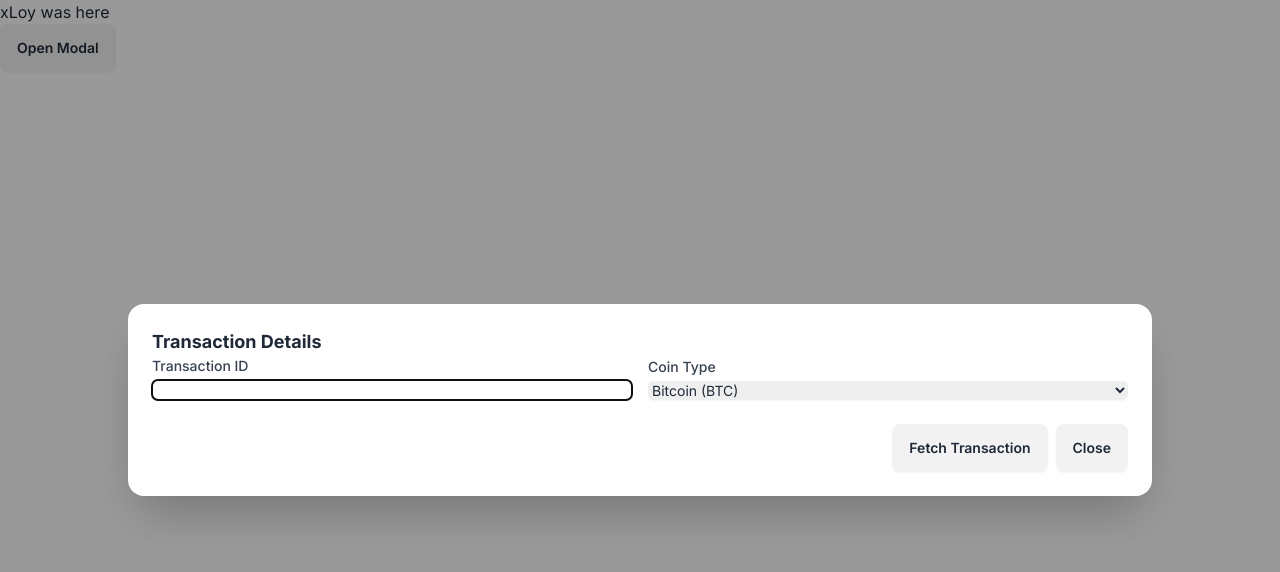
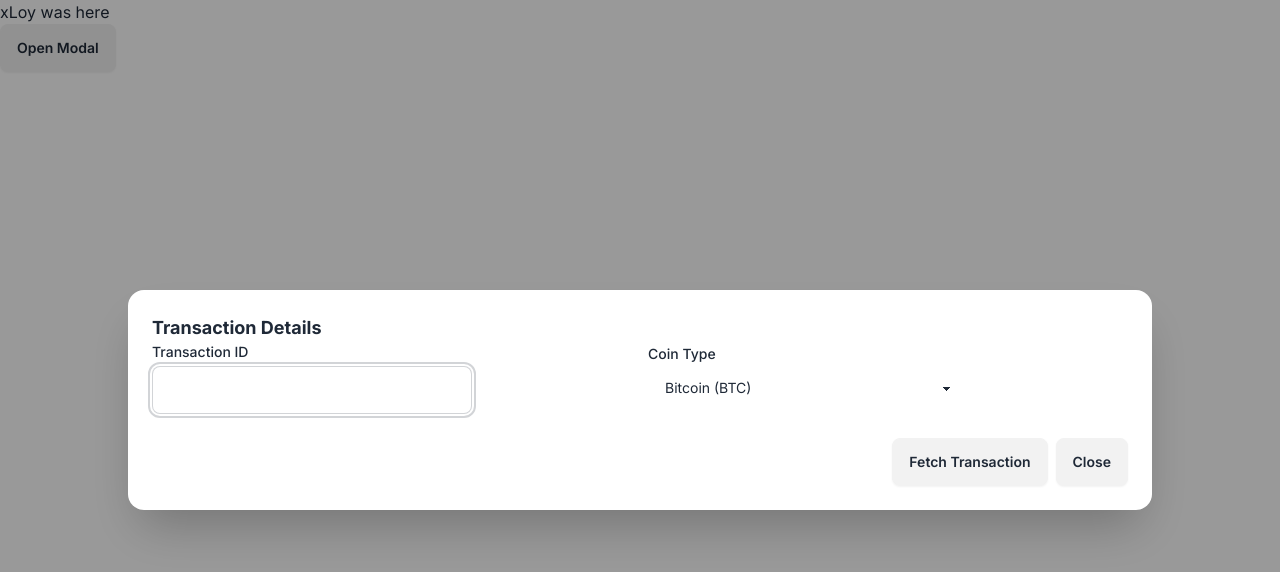
Before and after one commit to xloyb/MyHelpDesk, a Next.js app in the folder DiscordKeeper/: page /testingstuff in a window 1280 px wide. Both pictures are taken after a click on the button "Open Modal". Shown: the top 572 px of the page. Built offline with nearby package versions, Linux system fonts and the light colour scheme.

Commit message:
fixed bugs

```diff
--- a/DiscordKeeper/src/components/WebSocketChat/TransactionDetails.tsx
+++ b/DiscordKeeper/src/components/WebSocketChat/TransactionDetails.tsx
@@ -426,19 +426,19 @@ const TransactionDetails: React.FC<TransactionDetailsProps> = () => {
           <h3 className="font-bold text-lg">Transaction Details</h3>
           <div className="flex flex-col md:flex-row md:items-center space-y-4 md:space-y-0 md:space-x-4">
             <div className="flex-1">
-              <label className="block text-sm font-medium text-gray-700">Transaction ID</label>
+              <label className="block text-sm font-medium">Transaction ID</label>
               <input
-                type="text"
-                className="mt-1 block w-full border-gray-300 rounded-md shadow-sm focus:ring-indigo-500 focus:border-indigo-500 sm:text-sm"
+                type="Transaction id here..."
+                className="mt-1 block input input-bordered w-full max-w-xs"
                 value={transactionId}
                 onChange={(e) => setTransactionId(e.target.value)}
                 required
               />
             </div>
             <div className="flex-1">
-              <label className="block text-sm font-medium text-gray-700">Coin Type</label>
+              <label className="block text-sm font-medium">Coin Type</label>
               <select
-                className="mt-1 block w-full border-gray-300 rounded-md shadow-sm focus:ring-indigo-500 focus:border-indigo-500 sm:text-sm"
+                className="select w-full max-w-xs"
                 value={coinType}
                 onChange={(e) => setCoinType(e.target.value)}
               >
```
